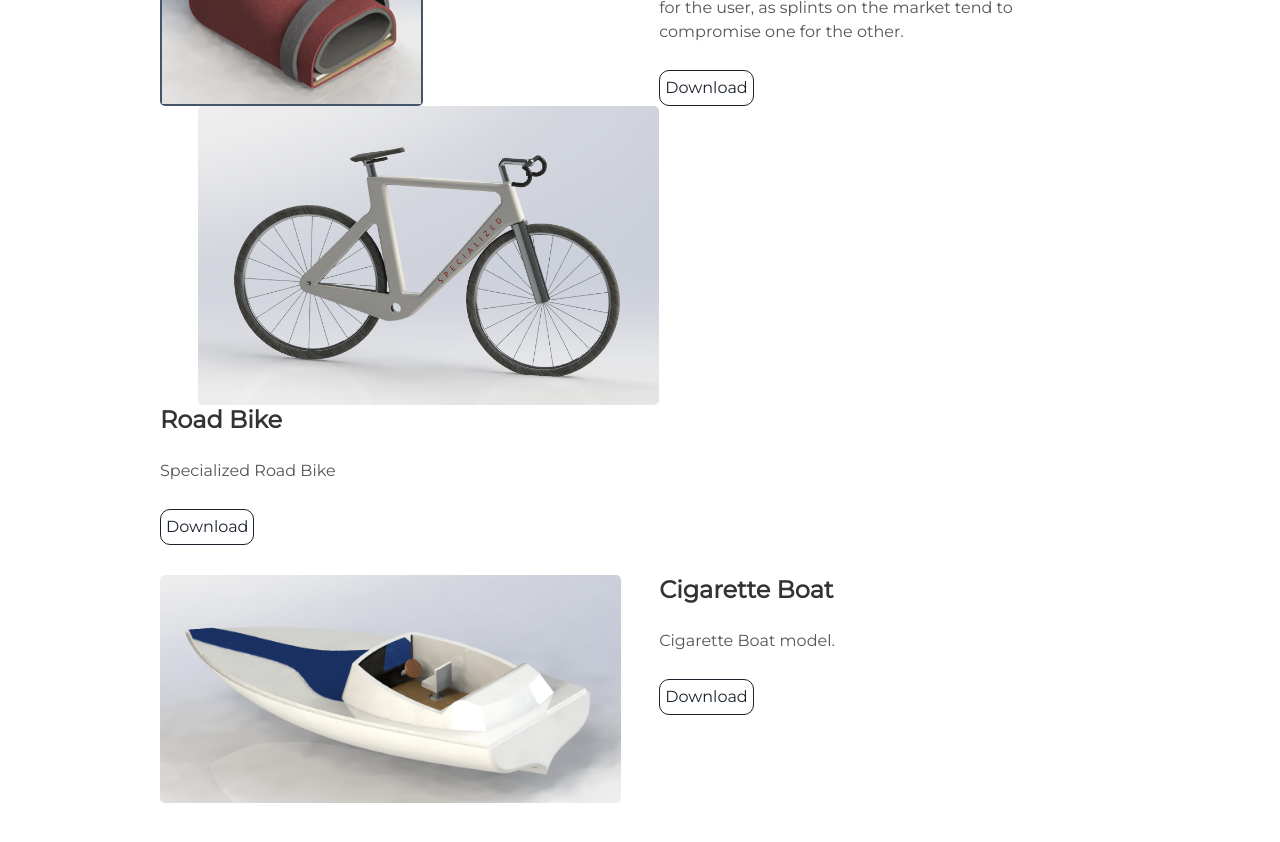
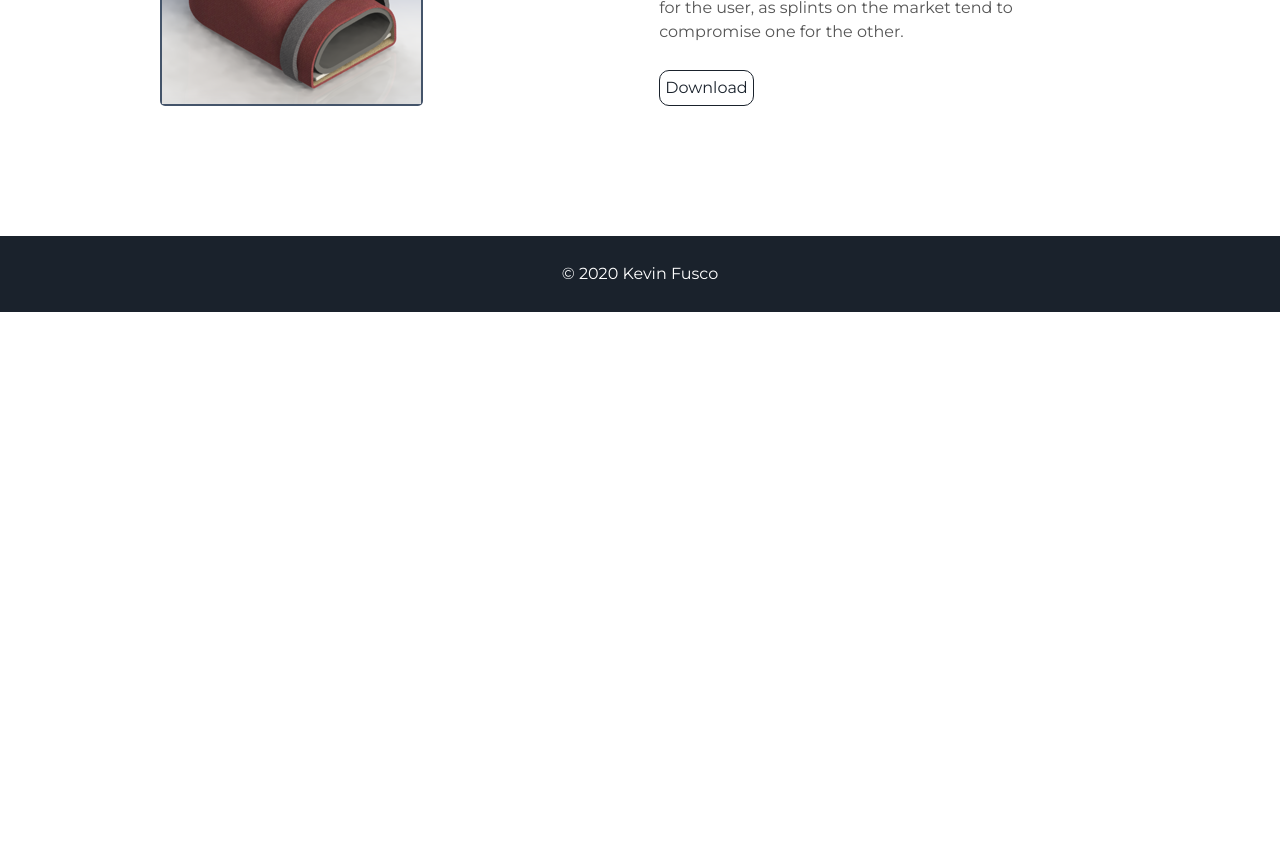
Before and after one commit to kcfusco/kcfusco.github.io, a Jekyll site: the page built from index.html, in a window 1280 px wide and 900 px high, scrolled down 2738 px. Shown: the top 842 px of the window. Built offline with Jekyll 4.4.1, drawn with Linux system fonts in a browser that asks for light colours; after the commit the page ends 3050 px from its top, so only the background shows below that.

Commit message:
Update projects.html

```diff
--- a/_includes/projects.html
+++ b/_includes/projects.html
@@ -24,24 +24,4 @@
     </p>
     <a class="project-link" href="https://drive.google.com/drive/folders/1vjM-56d3hh4HGqFBsr1C1dtTG3ia46nP?usp=sharing">Download</a>
   </div>
-
-<div class="user-projects">
-  <div class="images-right">
-    <img src="{{ "/assets/img/bike.PNG" | prepend: site.baseurl }}" />
-  </div>
-  <div class="contents">
-    <h3> Road Bike </h3>
-    <p>Specialized Road Bike</p>
-    <a class="project-link" href="https://kcfusco.github.io/designs.html">Download</a>
-  </div>
-
-<div class="user-projects">
-  <div class="images-left">
-    <img src="{{ "/assets/img/boat.PNG" | prepend: site.baseurl }}" />
-  </div>
-  <div class="contents-right">
-    <h3> Cigarette Boat </h3>
-    <p>Cigarette Boat model.</p>
-    <a class="project-link" href="https://kcfusco.github.io/designs.html">Download</a>
-  </div>
 </div>
```
